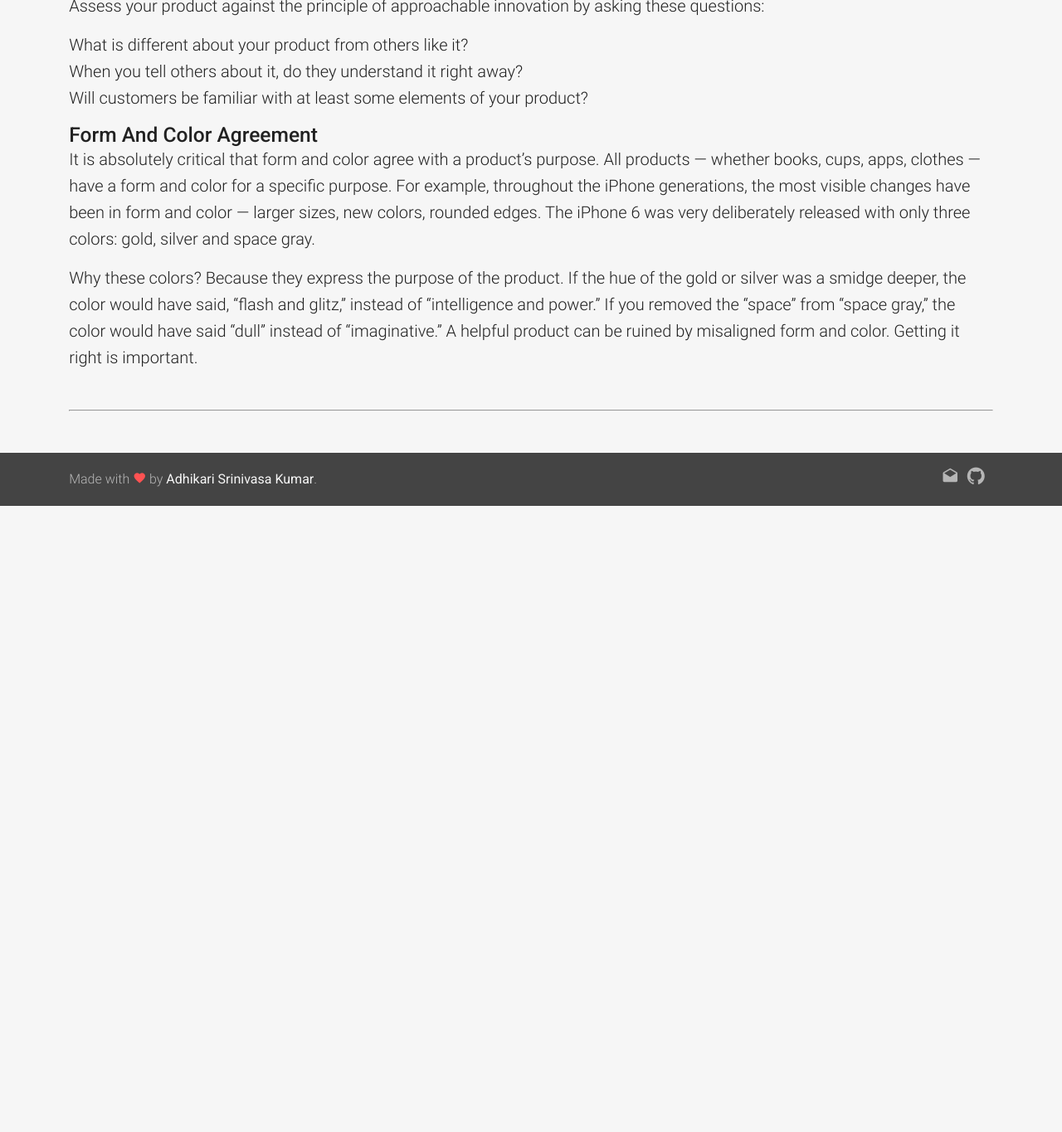
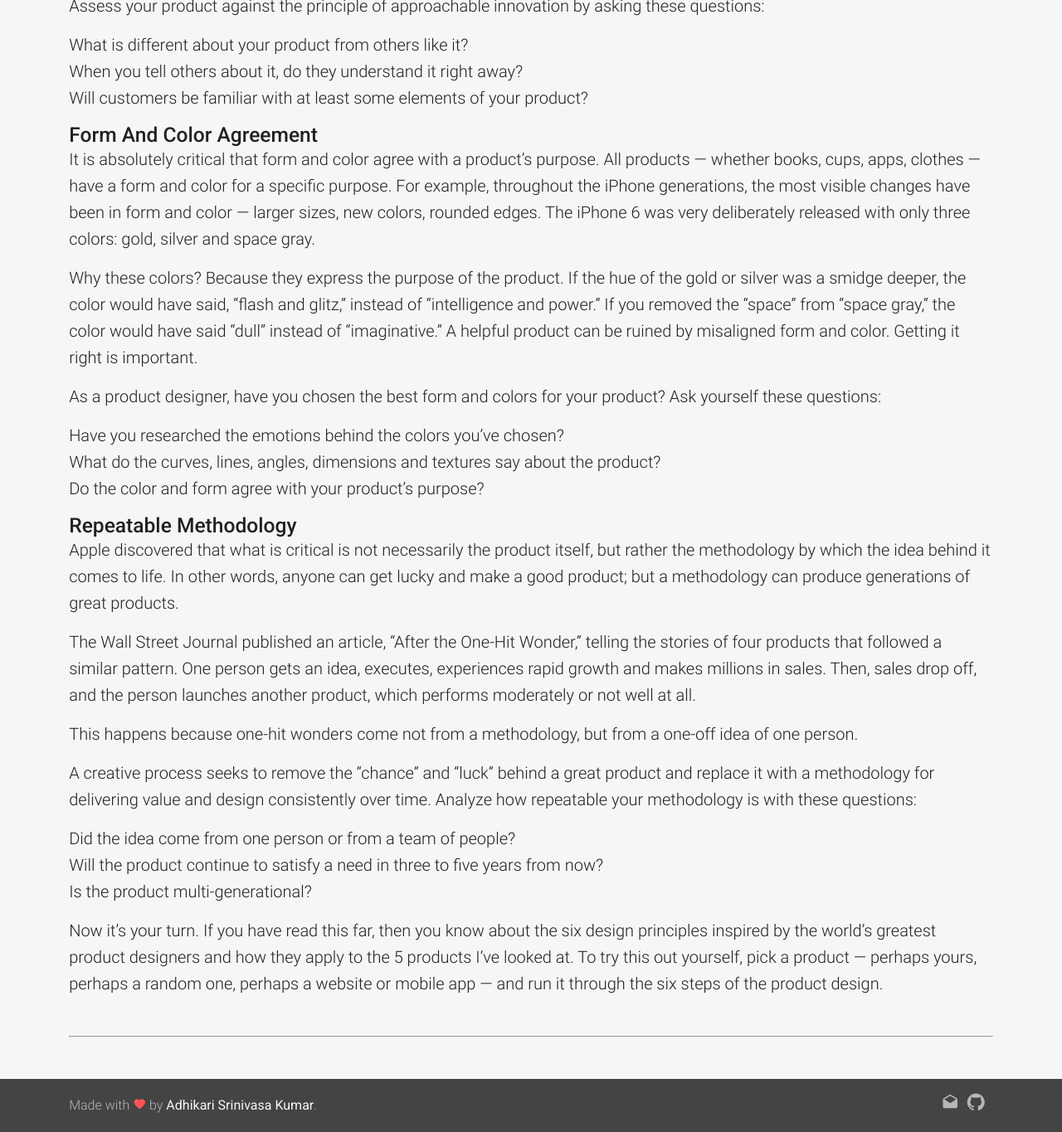
Before and after one commit to frontendfolks/frontendfolks.github.io, a Jekyll site: the page built from _posts/2016-01-02-Design-principles-of-a-product.md, in a window 1280 px wide and 1400 px high, scrolled down 3574 px, cut to the strip 35-1400 px from the top of the window. Shown: the whole strip at 83% size. Built offline with Jekyll 4.4.1, drawn with Linux system fonts in a browser that asks for light colours; nearby versions of some CDN libraries; some web fonts are replaced; comment, search, counter and statistics services are not loaded; before the commit the page ends 4219 px from its top, so only the background shows below that.

Commit message:
Updated post

```diff
--- a/_posts/2016-01-02-Design-principles-of-a-product.md
+++ b/_posts/2016-01-02-Design-principles-of-a-product.md
@@ -89,3 +89,25 @@
 It is absolutely critical that form and color agree with a product’s purpose. All products — whether books, cups, apps, clothes — have a form and color for a specific purpose. For example, throughout the iPhone generations, the most visible changes have been in form and color — larger sizes, new colors, rounded edges. The iPhone 6 was very deliberately released with only three colors: gold, silver and space gray.
 
 Why these colors? Because they express the purpose of the product. If the hue of the gold or silver was a smidge deeper, the color would have said, “flash and glitz,” instead of “intelligence and power.” If you removed the “space” from “space gray,” the color would have said “dull” instead of “imaginative.” A helpful product can be ruined by misaligned form and color. Getting it right is important.
+
+As a product designer, have you chosen the best form and colors for your product? Ask yourself these questions:
+
+* Have you researched the emotions behind the colors you’ve chosen?
+* What do the curves, lines, angles, dimensions and textures say about the product?
+* Do the color and form agree with your product’s purpose?
+
+#####Repeatable Methodology
+
+Apple discovered that what is critical is not necessarily the product itself, but rather the methodology by which the idea behind it comes to life. In other words, anyone can get lucky and make a good product; but a methodology can produce generations of great products.
+
+The Wall Street Journal published an article, “After the One-Hit Wonder,” telling the stories of four products that followed a similar pattern. One person gets an idea, executes, experiences rapid growth and makes millions in sales. Then, sales drop off, and the person launches another product, which performs moderately or not well at all.
+
+This happens because one-hit wonders come not from a methodology, but from a one-off idea of one person.
+
+A creative process seeks to remove the “chance” and “luck” behind a great product and replace it with a methodology for delivering value and design consistently over time. Analyze how repeatable your methodology is with these questions:
+
+* Did the idea come from one person or from a team of people?
+* Will the product continue to satisfy a need in three to five years from now?
+* Is the product multi-generational?
+
+Now it’s your turn. If you have read this far, then you know about the six design principles inspired by the world’s greatest product designers and how they apply to the 5 products I’ve looked at. To try this out yourself, pick a product — perhaps yours, perhaps a random one, perhaps a website or mobile app — and run it through the six steps of the product design.
```
